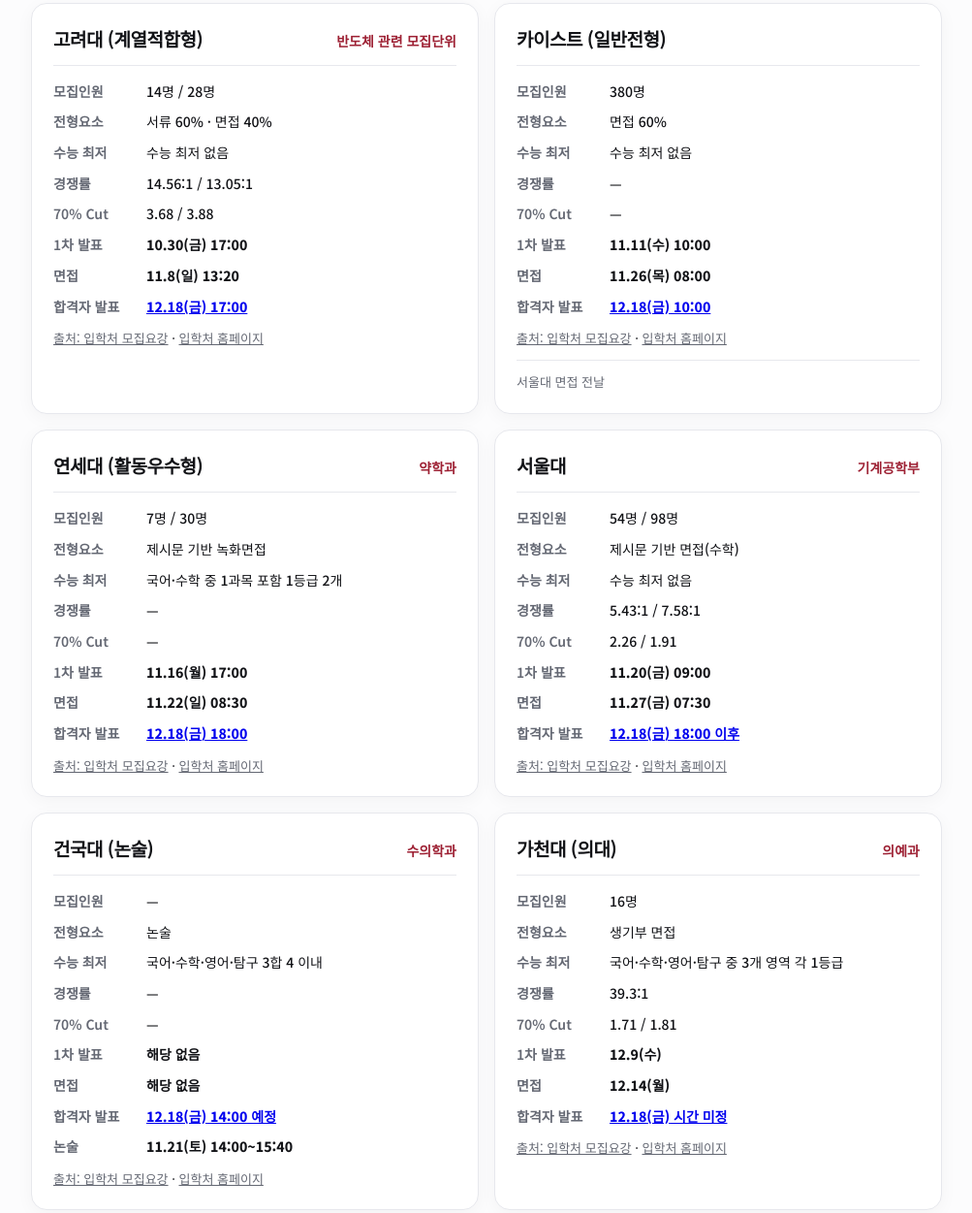
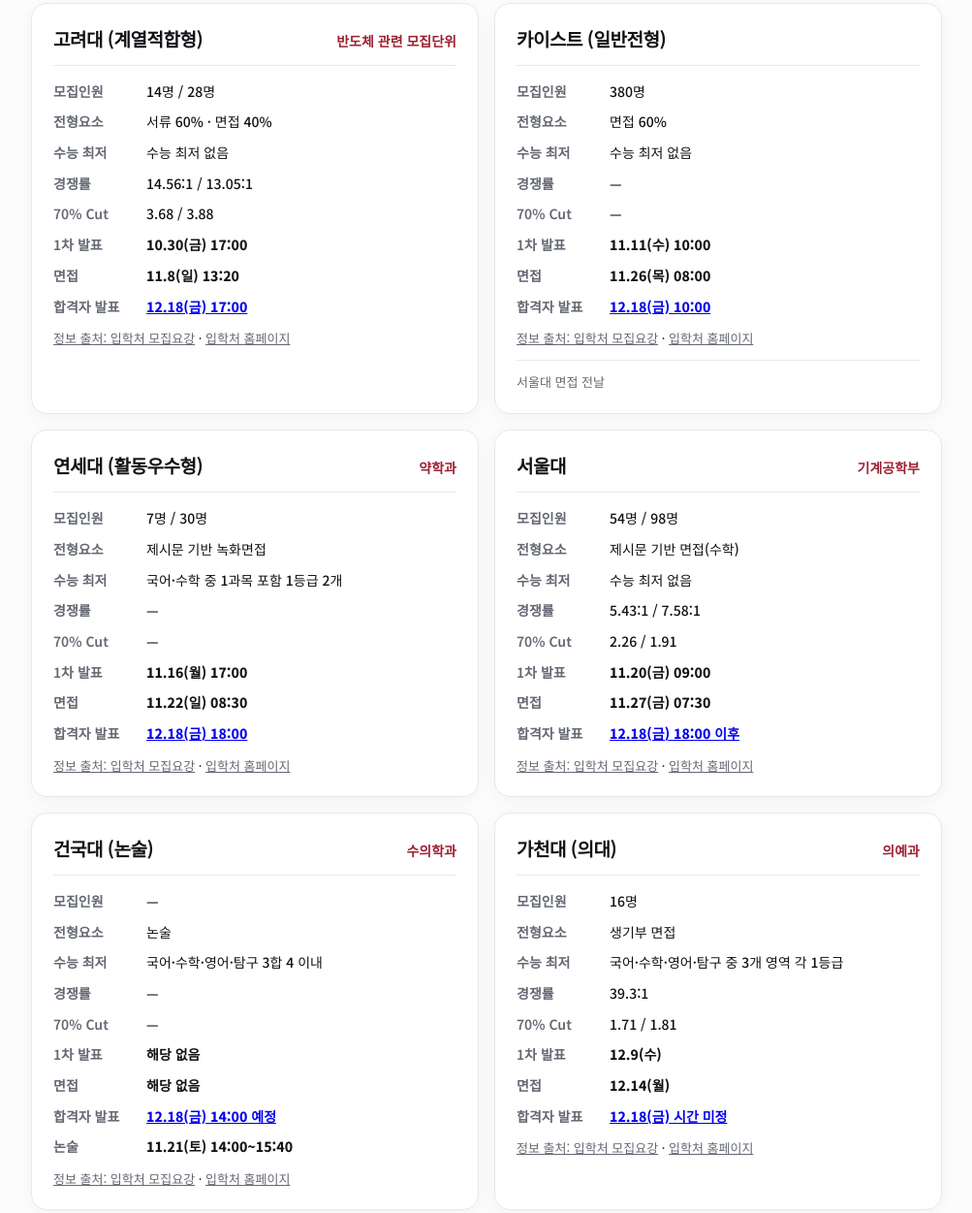
Before and after one commit to chunks-pe/Infographic, a plain HTML site: page susi/index.html in a window 1280 px wide. Shown: the part 2059-3310 px from the top of the page at 97% size, without its empty margins (138-1141 px from the left). Drawn offline with Linux system fonts and the light colour scheme.

Commit message:
출처 표기를 '정보 출처'로 통일 (라이브러리와 동일)

```diff
--- a/susi/index.html
+++ b/susi/index.html
@@ -250,7 +250,7 @@
         ['korea','kaist','yonsei','snu','konkuk','gachon','ajou'].forEach(function(id){
           var p=programs[id], c=document.createElement('article'); c.className='card'; c.id='card-'+id;
           c.innerHTML='<div class="card-head"><h3>'+p.school+(p.track?' ('+p.track+')':'')+'</h3><span class="major">'+p.major+'</span></div><dl>'+
-            '<dt>모집인원</dt><dd>'+p.people+'</dd><dt>전형요소</dt><dd>'+p.method+'</dd><dt>수능 최저</dt><dd>'+p.minimum+'</dd><dt>경쟁률</dt><dd>'+p.competition+'</dd><dt>70% Cut</dt><dd>'+p.cut+'</dd><dt>1차 발표</dt><dd class="date-strong">'+p.first+'</dd><dt>면접</dt><dd class="date-strong">'+p.interview+'</dd>'+(p.result?'<dt>합격자 발표</dt><dd class="date-strong">'+(p.home?'<a href="'+p.home+'" target="_blank" rel="noopener">'+p.result+'</a>':p.result)+'</dd>':'')+(p.exam?'<dt>논술</dt><dd class="date-strong">'+p.exam+'</dd>':'')+'</dl>'+(p.source?'<div class="source"><a href="'+p.source+'" target="_blank" rel="noopener">출처: 입학처 모집요강</a>'+(p.home?' · <a href="'+p.home+'" target="_blank" rel="noopener">입학처 홈페이지</a>':'')+'</div>':'')+(p.note?'<div class="note">'+p.note+'</div>':'');
+            '<dt>모집인원</dt><dd>'+p.people+'</dd><dt>전형요소</dt><dd>'+p.method+'</dd><dt>수능 최저</dt><dd>'+p.minimum+'</dd><dt>경쟁률</dt><dd>'+p.competition+'</dd><dt>70% Cut</dt><dd>'+p.cut+'</dd><dt>1차 발표</dt><dd class="date-strong">'+p.first+'</dd><dt>면접</dt><dd class="date-strong">'+p.interview+'</dd>'+(p.result?'<dt>합격자 발표</dt><dd class="date-strong">'+(p.home?'<a href="'+p.home+'" target="_blank" rel="noopener">'+p.result+'</a>':p.result)+'</dd>':'')+(p.exam?'<dt>논술</dt><dd class="date-strong">'+p.exam+'</dd>':'')+'</dl>'+(p.source?'<div class="source"><a href="'+p.source+'" target="_blank" rel="noopener">정보 출처: 입학처 모집요강</a>'+(p.home?' · <a href="'+p.home+'" target="_blank" rel="noopener">입학처 홈페이지</a>':'')+'</div>':'')+(p.note?'<div class="note">'+p.note+'</div>':'');
           root.appendChild(c);
         });
       }
```
